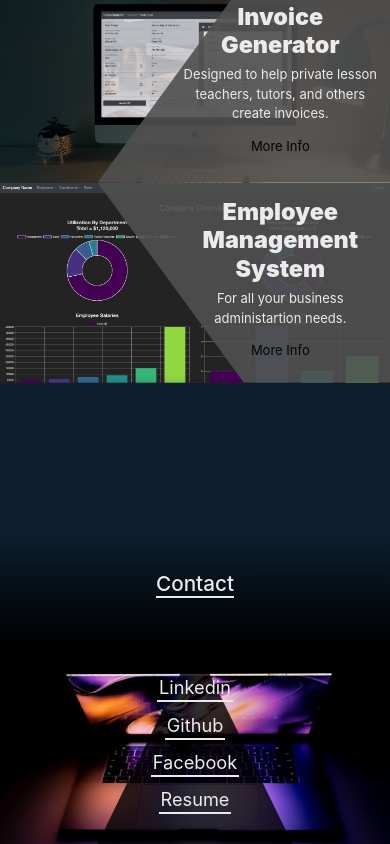
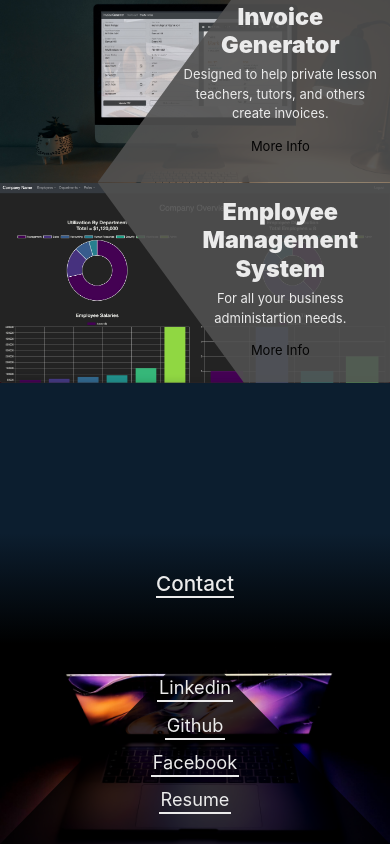
Before and after one commit to Mark-Mulligan/react-portfolio, a React (Create React App) app: page / in a window 390 px wide. Shown: the part 3138-3982 px from the top of the page. Built offline with nearby package versions, Linux system fonts and the light colour scheme.

Commit message:
added contact links

```diff
--- a/src/components/sections/ContactSection.css
+++ b/src/components/sections/ContactSection.css
@@ -7,16 +7,6 @@
   position: relative;
   display: flex;
   align-items: center;
-}
-
-.right-triangle {
-  position: absolute;
-  clip-path: polygon(100% 0, 0 0, 100% 100%);
-  top: 0;
-  left: 75%;
-  width: 25%;
-  height: 100%;
-  background: rgba(0, 0, 0,0.8);
 }
 
 .contact-links {
@@ -30,11 +20,18 @@
   text-align: center;
 }
 
+.triangle-wrapper {
+  height: 100%;
+  width: 100%;
+  display: flex;
+  align-items: center;
+  justify-content: center;
+}
+
 .center-triangle {
   clip-path: polygon(50% 0%, 0% 100%, 100% 100%);
-  position: absolute;
+  position: relative;
   height: 100%;
-  right: 25%;
   width: 50%;
   background: rgba(0, 0, 0,0.8);
   z-index: -1;
@@ -45,7 +42,6 @@
   height: 100%;
   width: 100%;
   z-index: -4;
-  /* filter: brightness(0.5); */
   object-fit: cover;
   object-position: center;
 }
@@ -65,11 +61,18 @@
     height: 350px;
   }
 
+  .center-triangle {
+    width: 55%;
+  }
 }
 
 @media (max-width: 767px) {
   .bottom {
     height: 300px;
+  }
+
+  .center-triangle {
+    width: 60%;
   }
 }
 
@@ -77,10 +80,18 @@
   .bottom {
     height: 250px;
   }
+
+  .center-triangle {
+    width: 68%;
+  }
 }
 
 @media (max-width: 400px) {
   .bottom {
     height: 200px;
   }
+
+  .center-triangle {
+    width: 100%;
+  }
 }
--- a/src/components/sections/ContactSection.js
+++ b/src/components/sections/ContactSection.js
@@ -5,31 +5,57 @@ const ContactSection = () => {
   return (
     <section className="contact-section off-white">
       <div className="container-fluid contact-title-container text-center p-5">
-        <h2 class="section-title" id="contact">Contact</h2>
+        <h2 class="section-title" id="contact">
+          Contact
+        </h2>
       </div>
       <div className="bottom">
         <ul className="contact-links">
           <div class="links-container">
             <li class="linkedin">
-            <a>Linkedin</a>
+              <a
+                href="https://www.linkedin.com/in/mark-mulligan-50"
+                target="_blank"
+                rel="noreferrer"
+              >
+                Linkedin
+              </a>
             </li>
             <li class="github">
-            <a>Github</a>
+              <a
+                href="https://github.com/Mark-Mulligan"
+                target="_blank"
+                rel="noreferrer"
+              >
+                Github
+              </a>
             </li>
             <li class="facebook">
-            <a>Facebook</a>
+              <a
+                href="https://www.facebook.com/mark.mulligan.5264"
+                target="_blank"
+                rel="noreferrer"
+              >
+                Facebook
+              </a>
             </li>
             <li class="resume">
-            <a>Resume</a>
+              <a
+                href="../../images/MarkMulliganFrontEndDeveloper.pdf"
+                target="_blank"
+              >
+                Resume
+              </a>
             </li>
           </div>
-
         </ul>
+        <div className="triangle-wrapper">
           <div className="center-triangle"></div>
-        <img class="contact-img" src={background} />
+        </div>
+        <img class="contact-img" alt="glowing computer" src={background} />
       </div>
     </section>
-  )
-}
+  );
+};
 /* <img class="contact-img" src={background} /> */
 export default ContactSection;
```
Also changed, not shown: 1 other file (tests, documents, lock files or other folders). Lines whose indentation alone changed are shown as unchanged.
